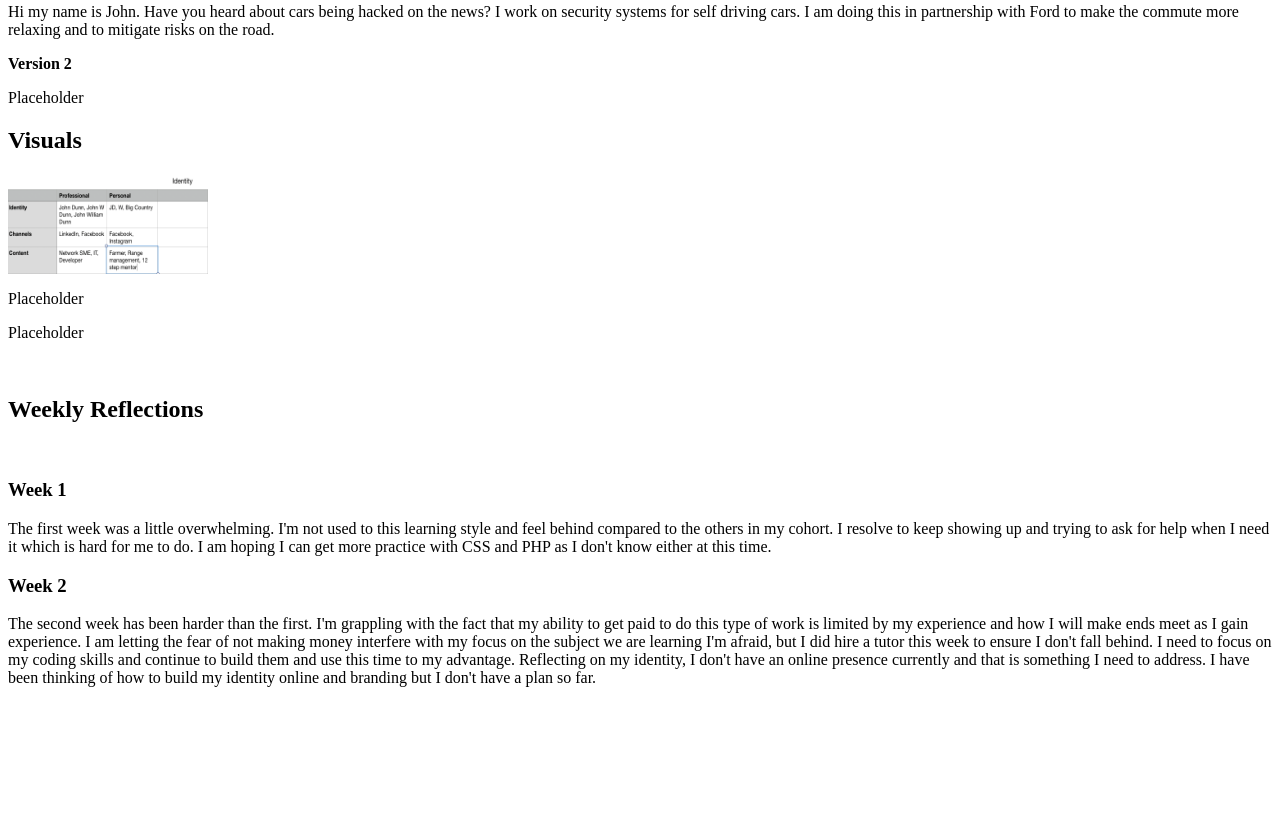
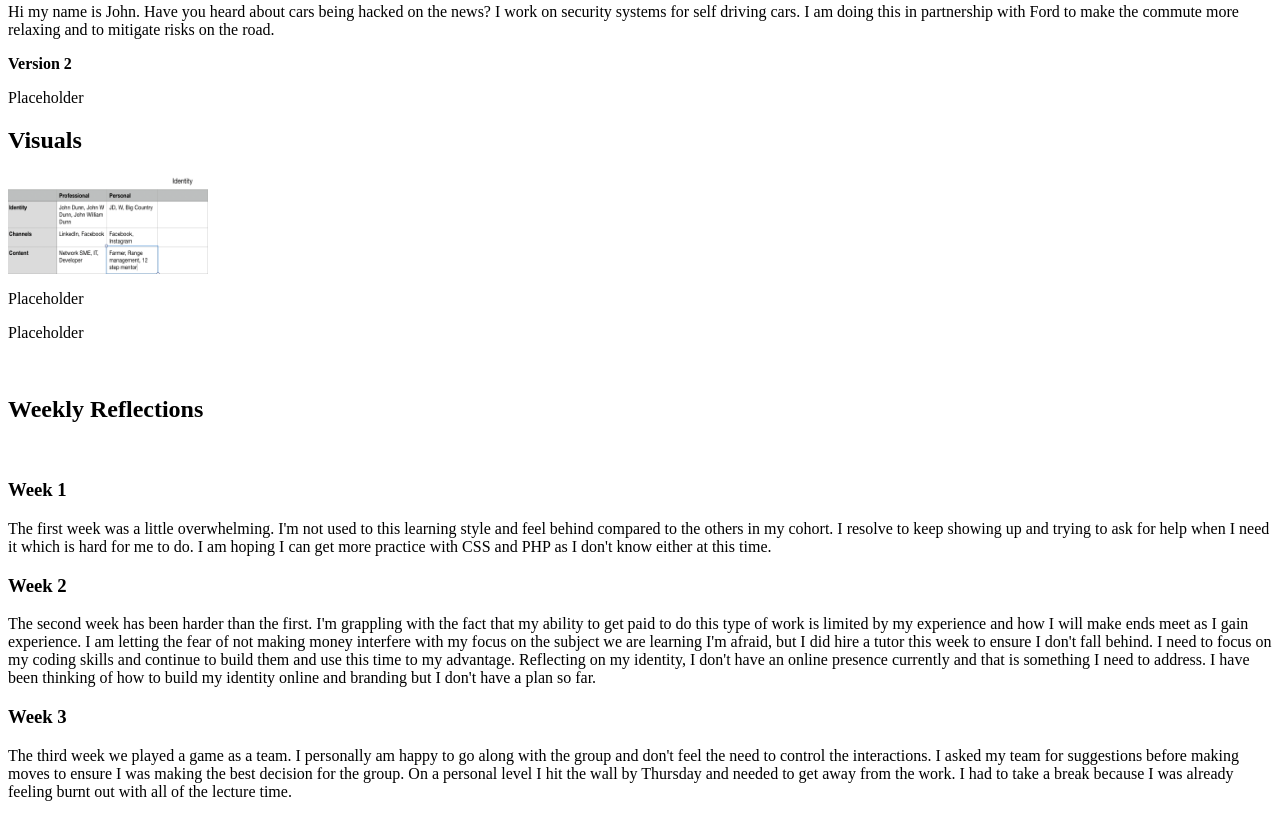
Before and after one commit to johnwilliamdunn/johnwilliamdunn.github.io, a plain HTML site: page index.html in a window 1280 px wide. Shown: the part 1218-2035 px from the top of the page. Before the commit the page ends 1921 px from the top, so only its background shows below. Drawn offline with Linux system fonts and the light colour scheme.

Commit message:
adding week 3 reflection

```diff
--- a/index.html
+++ b/index.html
@@ -297,6 +297,9 @@
 			<h3>Week 2</h3>
 			<p>The second week has been harder than the first. I'm grappling with the fact that my ability to get paid to do this type of work is limited by my experience and how I will make ends meet as I gain experience. I am letting the fear of not making money interfere with my focus on the subject we are learning I'm afraid, but I did hire a tutor this week to ensure I don't fall behind.
 			I need to focus on my coding skills and continue to build them and use this time to my advantage. Reflecting on my identity, I don't have an online presence currently and that is something I need to address. I have been thinking of how to build my identity online and branding but I don't have a plan so far.</p>
+			<h3>Week 3</h3>
+			<p>The third week we played a game as a team. I personally am happy to go along with the group and don't feel the need to control the interactions. I asked my team for suggestions before making moves to ensure I was making the best decision for the group. On a personal level I hit the wall by Thursday and needed to get away from the work. I had to take a break because I was already feeling
+			burnt out with all of the lecture time.</p>
 		</div>
 
 		<div id="BDTLL_feedback"></div></body></html>
```
